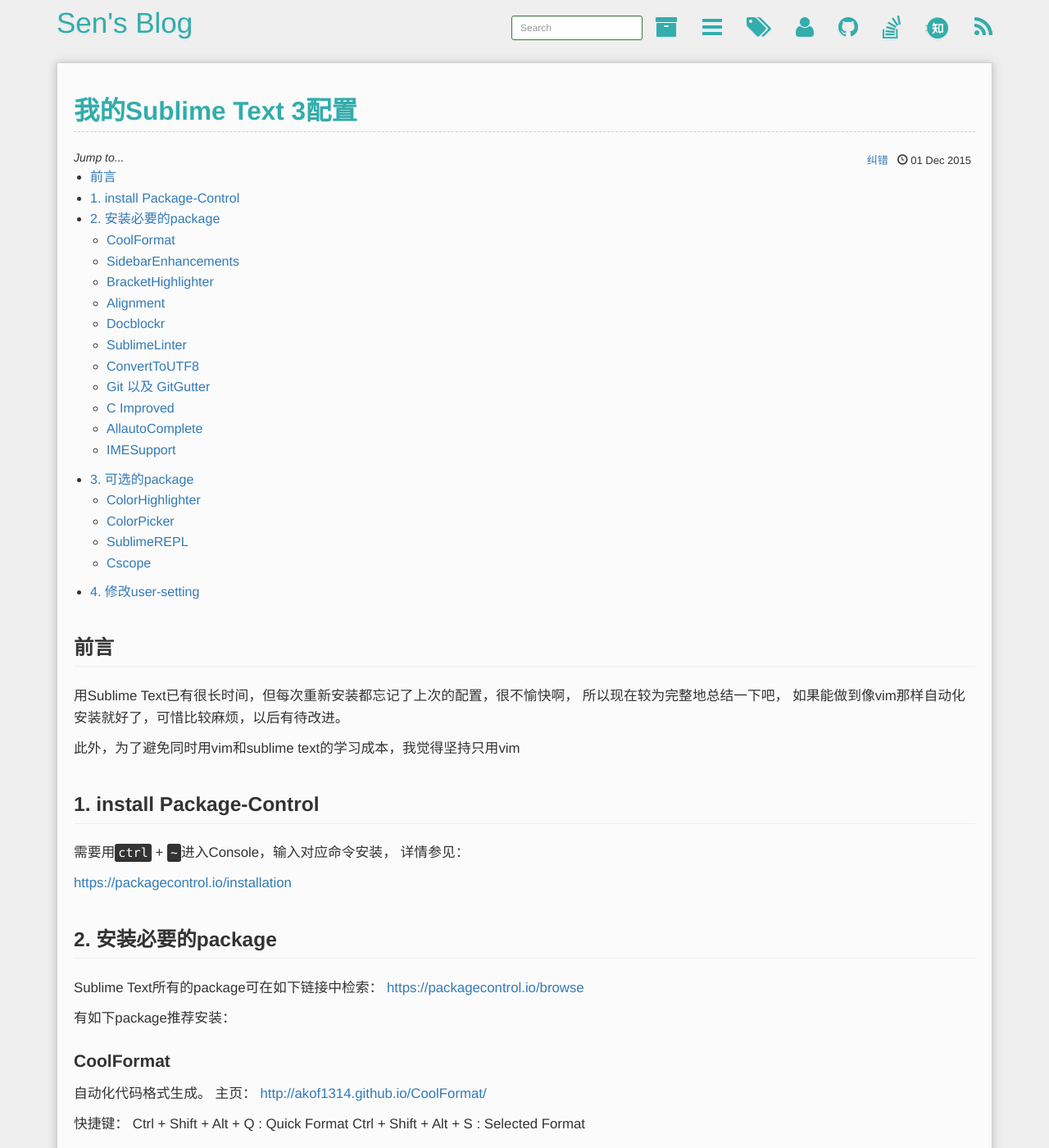
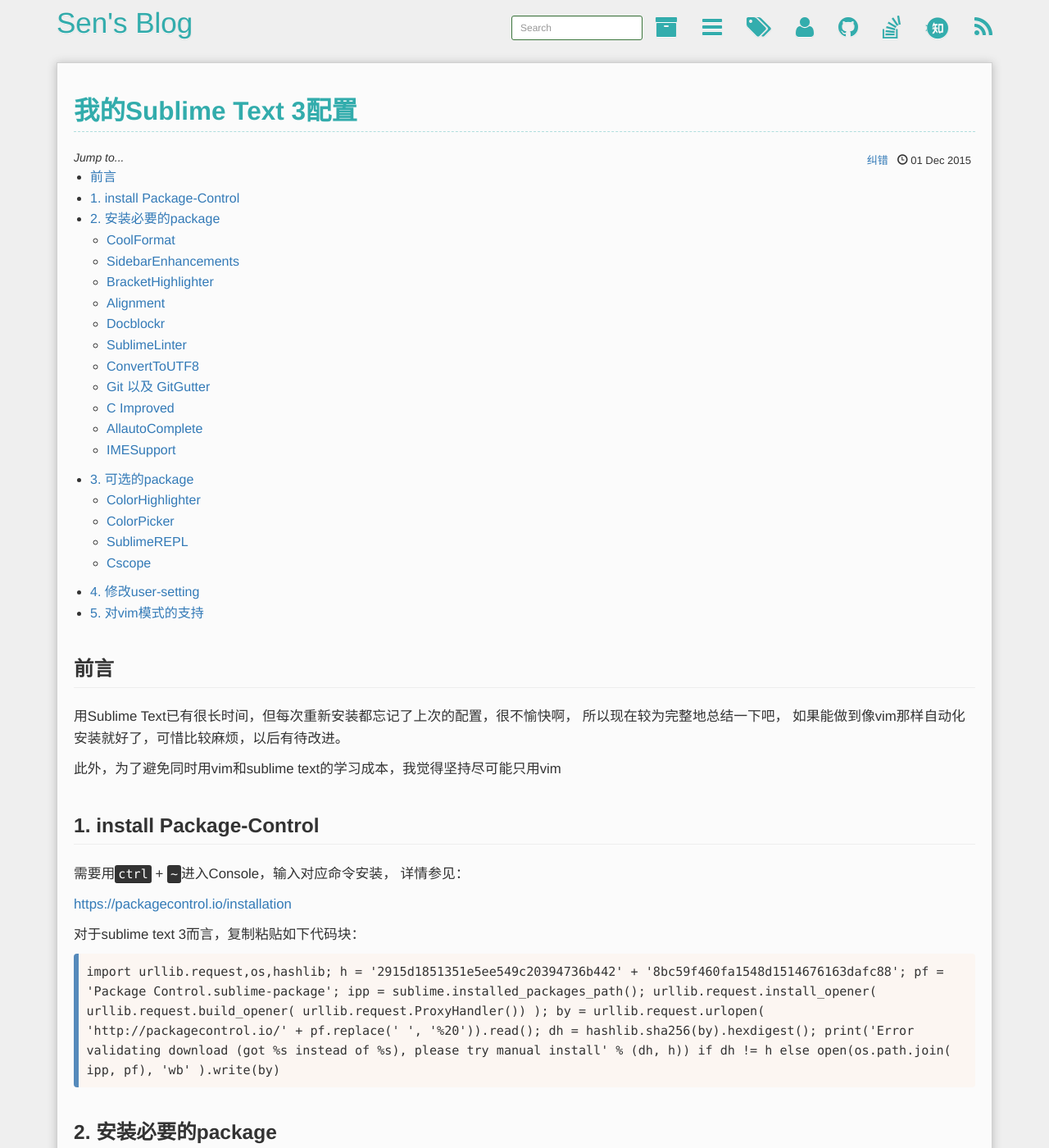
Before and after one commit to SenZhangAI/senzhangai.github.com, a Jekyll site: the page built from _posts/2015-12-01-sublime-text-3-install-setup-and-config.md, in a window 1280 px wide and 1400 px high. Shown: the whole window at 82% size. Built offline with Jekyll 4.4.1, drawn with Linux system fonts in a browser that asks for light colours; Markdown is read by kramdown in place of the engine named in the settings; comment, search, counter and statistics services are not loaded; some of the changed text lies outside the part shown.

Commit message:
add more info. for sublime_text install

````diff
--- a/_posts/2015-12-01-sublime-text-3-install-setup-and-config.md
+++ b/_posts/2015-12-01-sublime-text-3-install-setup-and-config.md
@@ -12,7 +12,7 @@
 所以现在较为完整地总结一下吧，
 如果能做到像vim那样自动化安装就好了，可惜比较麻烦，以后有待改进。
 
-此外，为了避免同时用vim和sublime text的学习成本，我觉得坚持只用vim
+此外，为了避免同时用vim和sublime text的学习成本，我觉得坚持尽可能只用vim
 
 ## 1. install Package-Control
 
@@ -20,6 +20,12 @@
 详情参见：
 
 <https://packagecontrol.io/installation>
+
+对于sublime text 3而言，复制粘贴如下代码块：
+
+```
+import urllib.request,os,hashlib; h = '2915d1851351e5ee549c20394736b442' + '8bc59f460fa1548d1514676163dafc88'; pf = 'Package Control.sublime-package'; ipp = sublime.installed_packages_path(); urllib.request.install_opener( urllib.request.build_opener( urllib.request.ProxyHandler()) ); by = urllib.request.urlopen( 'http://packagecontrol.io/' + pf.replace(' ', '%20')).read(); dh = hashlib.sha256(by).hexdigest(); print('Error validating download (got %s instead of %s), please try manual install' % (dh, h)) if dh != h else open(os.path.join( ipp, pf), 'wb' ).write(by)
+```
 
 ## 2. 安装必要的package
 Sublime Text所有的package可在如下链接中检索：
@@ -78,7 +84,6 @@
 因为直接在windows环境变量path中添加`D:\Cygwin\bin`即可。
 
 
-
 ### C Improved
 自带的C高亮弱爆了
 
@@ -131,3 +136,30 @@
 	"trim_trailing_white_space_on_save": true
 }
 ```
+
+## 5. 对vim模式的支持
+默认sublime是忽略vim模式的，如上`"ignored_packages":[Vintage]`。
+如果喜欢用vim模式，可以用如下user-setting：
+
+```javascript
+{
+	"color_scheme": "Packages/Color Scheme - Default/Solarized (Dark).tmTheme",
+	"create_window_at_startup": false,
+	"font_size": 14.0,
+	"highlight_line": true,
+	"highlight_modified_tabs": true,
+	"ignored_packages":
+	[
+	],
+	"rulers":
+	[
+		80
+	],
+	"save_on_focus_lost": true,
+	"show_encoding": true,
+	"translate_tabs_to_spaces": true,
+	"trim_trailing_white_space_on_save": true
+}
+```
+
+同时，为了光标为block，更好看，需要安装软件包：[Block Cursor Everywhere](https://packagecontrol.io/packages/Block%20Cursor%20Everywhere)
````
